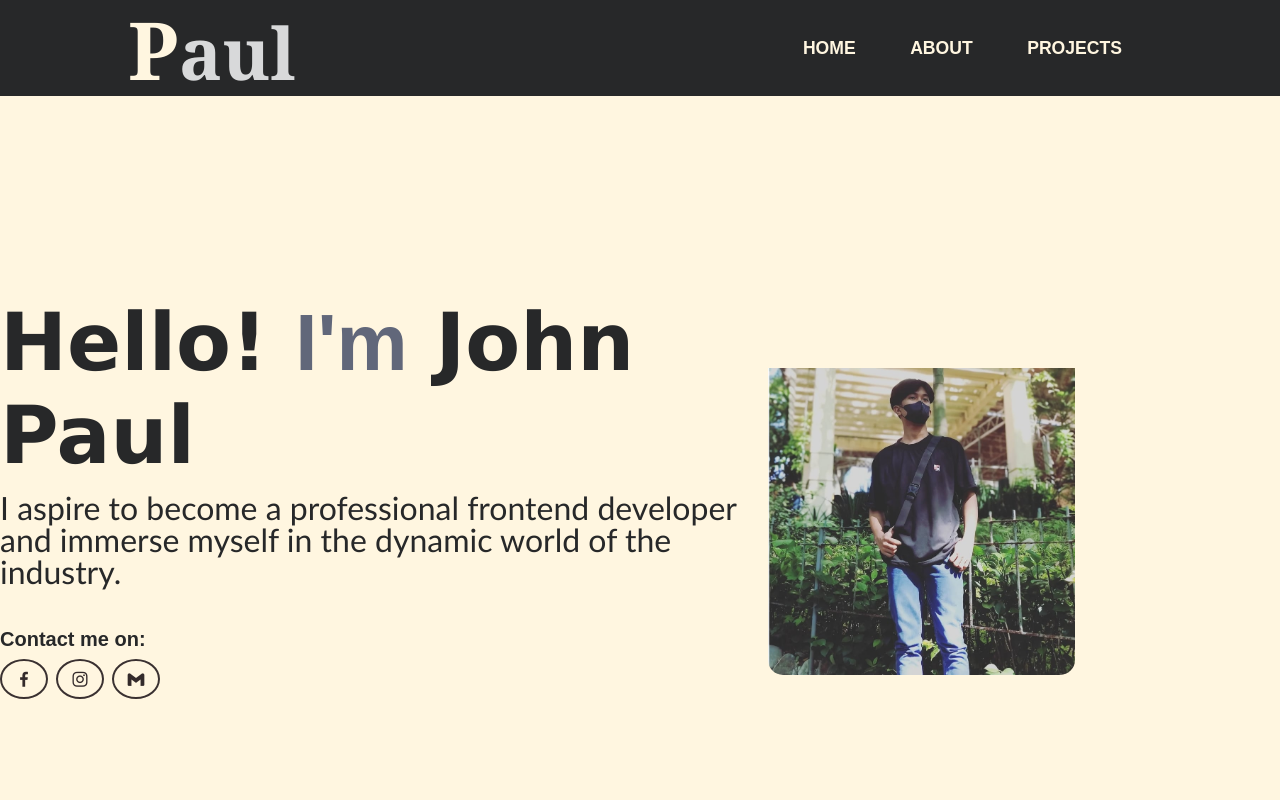
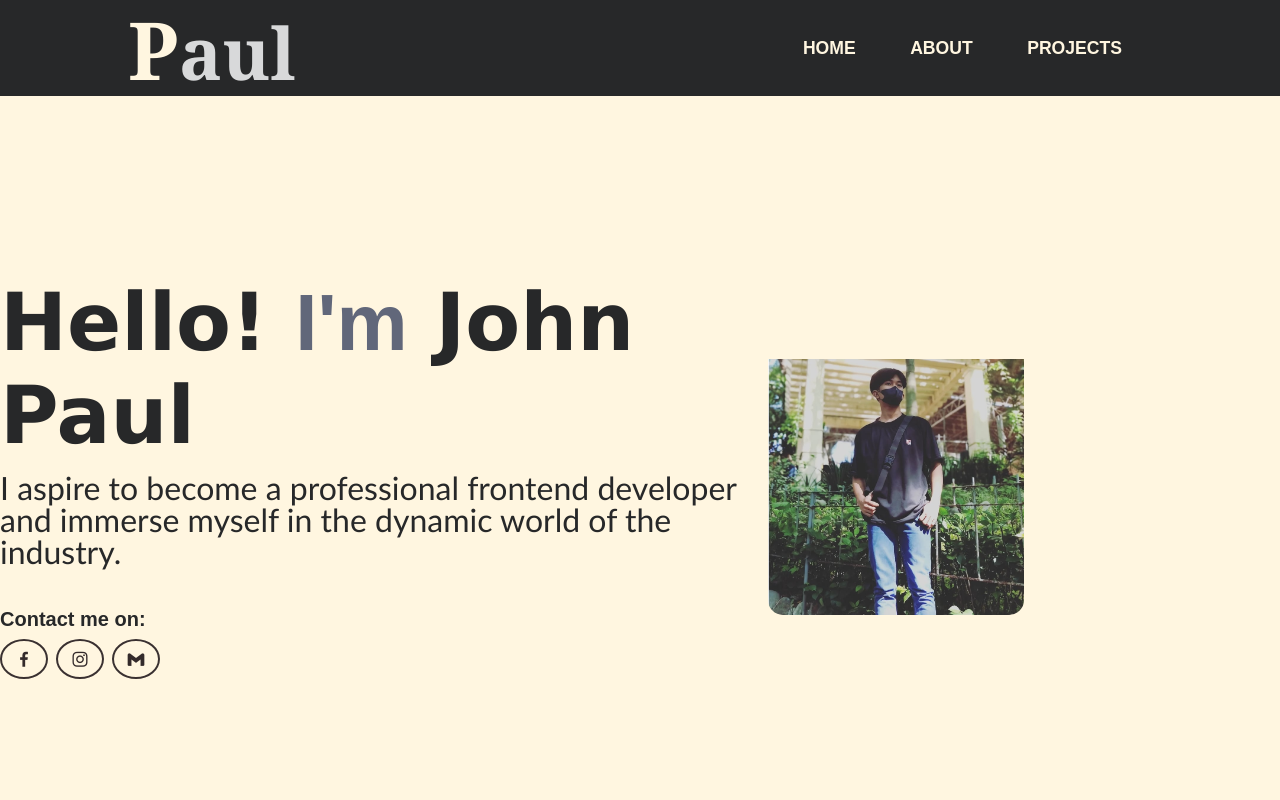
Before and after one commit to John-Paul0909/official-Portfolio, a plain HTML site: page index.html in a window 1280 px wide. Shown: the top 800 px of the page. Drawn offline with nearby package versions, Linux system fonts and the light colour scheme; a script that the page names is missing.

Commit message:
3rd update

```diff
--- a/style.css
+++ b/style.css
@@ -88,7 +88,7 @@
     color: #272829;
     font-weight: bold;
     margin-bottom: 10px;
-    margin-top: 200px;
+    margin-top: 180px;
     opacity: 0;
     animation: slideRight 1s ease forwards;
     animation-delay: .7s;
@@ -124,9 +124,9 @@
 
   .hero_right > img{
     border-radius: 15px;
-    margin-top: 100px;
+    margin-top: 50px;
     padding-top: 7rem;
-    max-width: 60%
+    max-width: 50%
   }
 
 
@@ -365,7 +365,7 @@
     }
   }
 
-  @media screen and (max-width: 64rem) and (min-width: 48rem) {
+  @media screen and (max-width: 64rem) {
     .header {
     width:  100%;
     margin-left: 40;
```
